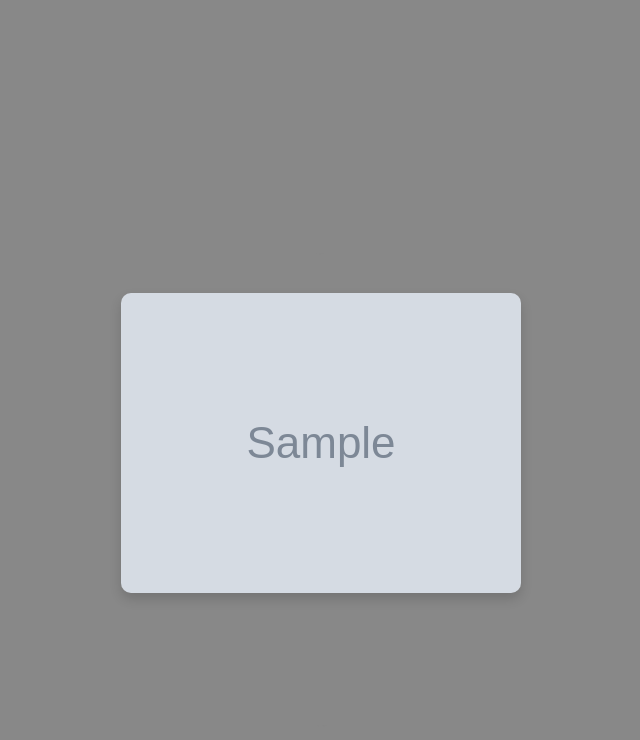
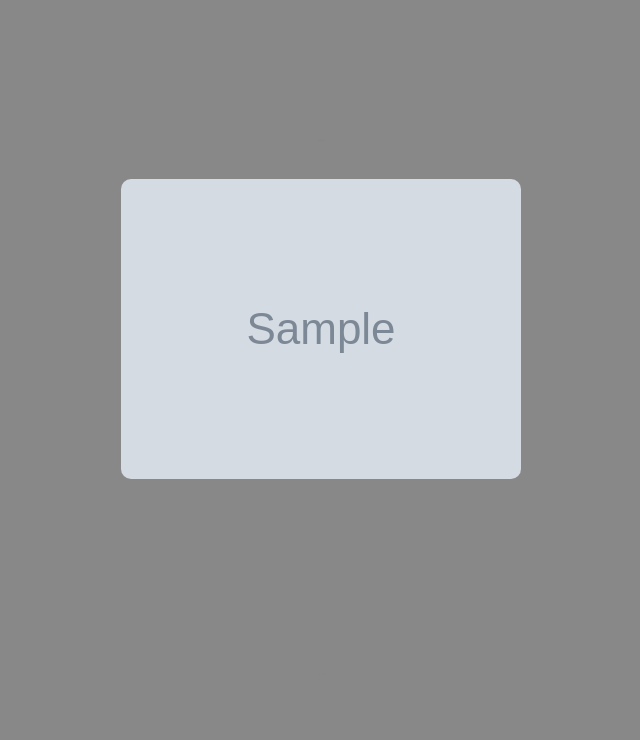
Before and after one commit to fed3c3sa/book_publishing_api, a Python web app: template templates/book.html in a window 1280 px wide. Shown: the top 740 px of the page, without its empty margins (319-959 px from the left). Run offline with Jinja, Linux system fonts and the light colour scheme; the template is opened without the code that fills it: most values are stand-ins (such as "Sample title", 1, 10 or a date in 2020); grey boxes marked "Sample" are stand-in pictures.

Commit message:
improve impagination

```diff
--- a/templates/base.html
+++ b/templates/base.html
@@ -7,109 +7,129 @@
     <style>
         @page {
             size: {{ page_size }};
-            margin: {{ margin }}cm; /* Consider reducing {{ margin }} value if it's too large, e.g., 1.5cm or 2cm */
-            @top-center {
+            margin: {{ margin }}cm;
+            @bottom-center {
                 content: {% if show_page_numbers %}"Page " counter(page){% else %}''{% endif %};
-                font-family: {{ font_family }}, Arial, sans-serif; /* Added fallback fonts */
-                font-size: 9pt; /* Slightly smaller for a cleaner footer/header */
-                color: #666; /* Softer color for page numbers */
+                font-family: {{ font_family }}, Arial, sans-serif;
+                font-size: 9pt;
+                color: #555;
+                vertical-align: top;
             }
         }
         body {
-            font-family: {{ font_family }}, Verdana, Geneva, sans-serif; /* Added fallback fonts */
+            font-family: {{ font_family }}, "Helvetica Neue", Helvetica, Arial, sans-serif;
             font-size: {{ font_size }}pt;
-            line-height: 1.55; /* Slightly adjusted for readability and space */
+            line-height: 1.5;
             color: {{ text_color }};
-            background-color: {{ background_color }};
-            /* text-align: left; /* Consider for younger kids as justify can create large gaps. Or keep justify if preferred. */
+            background-color: {{ background_color }}; /* Ensure this is set to #FFFFFF or your desired page color */
+            -webkit-hyphens: auto;
+            -moz-hyphens: auto;
+            -ms-hyphens: auto;
+            hyphens: auto;
+        }
+        .title-page-container {
+            display: flex;
+            flex-direction: column;
+            justify-content: center;
+            align-items: center;
+            min-height: 80vh;
+            text-align: center;
         }
         .book-title {
-            font-size: {{ title_font_size }}pt; /* Ensure this is large enough, e.g., 36pt or more */
+            font-size: {{ title_font_size }}pt;
             font-weight: bold;
-            text-align: center;
-            margin-top: 20%; /* Reduced from 30% to lessen blank space */
-            margin-bottom: 1cm; /* Added bottom margin for spacing before cover image */
             color: {{ title_color }};
-            text-shadow: 2px 2px 4px rgba(0,0,0,0.1); /* Subtle shadow for depth */
+            text-shadow: 1px 1px 2px rgba(0,0,0,0.1);
+            margin-top: 0;
+            margin-bottom: 0.5cm;
         }
-        .cover-image {
-            display: block;
-            margin: 1cm auto 2cm auto; /* Reduced top margin */
-            max-width: 75%; /* Slightly reduced if you want more text space around, or keep at 80% */
-            max-height: 55%; /* Adjusted slightly */
-            height: auto; /* Ensures aspect ratio is maintained */
-            object-fit: contain; /* Ensures entire image is visible within bounds */
-            border-radius: 10px; /* Softer, more modern rounded corners */
-            box-shadow: 0 6px 12px rgba(0,0,0,0.15); /* Enhanced shadow */
+        .cover-image { /* For centering the main cover image */
+            display: block; /* Essential for margin: auto to work for centering */
+            margin: 0.5cm auto 1cm auto; /* Top, Right/Left (auto for center), Bottom */
+            max-width: 60%;
+            max-height: 45vh;
+            height: auto;
+            object-fit: contain;
+            border-radius: 10px;
+            /* Specific border styling will be in themes for this class too if needed, or a general .image style can apply */
         }
         .chapter {
             page-break-before: always;
-            padding-top: 0.5cm; /* Add a little space at the top of the chapter page, if not covered by header margin */
+            padding-top: 0.2cm;
         }
         .chapter-title {
-            font-size: {{ chapter_title_font_size }}pt; /* Ensure this is impactful, e.g., 24pt or more */
+            font-size: {{ chapter_title_font_size }}pt;
             font-weight: bold;
             text-align: center;
-            margin-top: 1cm; /* Reduced from 2cm */
-            margin-bottom: 1cm; /* Reduced from 1.5cm */
+            margin-top: 0.5cm;
+            margin-bottom: 1cm;
             color: {{ chapter_title_color }};
-            padding-bottom: 0.3cm; /* Reduced from 0.5cm */
-            border-bottom: 3px solid {{ chapter_title_color }}; /* Made border slightly thicker */
-            /* Consider more creative borders in theme-specific styles */
+            padding-bottom: 0.3cm;
         }
         .paragraph {
             text-indent: 1.5em;
-            margin-bottom: 0.8em; /* Reduced from 1em to tighten paragraphs */
-            text-align: justify; /* Keep if desired, but be mindful of gaps for young readers */
-            line-height: 1.6; /* Ensure good readability within paragraphs */
+            margin-bottom: 0.7em;
+            text-align: justify !important;
+            text-align-last: left;
+            line-height: 1.6;
         }
-        .image-container {
-            margin: 1cm auto; /* Reduced from 1.5cm */
-            text-align: center;
+        .image-container { /* For images within chapters that are NOT floated */
+            text-align: center; /* This centers inline-block or inline images */
+            margin: 0.8cm auto;
+        }
+        .image-container .image { /* If the image itself is display:block, it needs margin:auto */
+             margin-left: auto;
+             margin-right: auto;
         }
         .image-container.float-right {
             float: right;
-            margin: 0.2cm 0 0.5cm 0.8cm; /* Adjusted margins for tighter wrap */
-            max-width: 45%; /* Slightly increased for impact, adjust as needed */
+            margin: 0.1cm 0 0.4cm 0.7cm;
+            max-width: 48%;
+            text-align: left; /* Reset text-align for floated containers */
+        }
+        .image-container.float-right .image {
+            margin-left: 0; /* Override auto margins for floated images */
+            margin-right: 0;
         }
         .image-container.float-left {
             float: left;
-            margin: 0.2cm 0.8cm 0.5cm 0; /* Adjusted margins for tighter wrap */
-            max-width: 45%; /* Slightly increased for impact, adjust as needed */
+            margin: 0.1cm 0.7cm 0.4cm 0;
+            max-width: 48%;
+            text-align: left; /* Reset text-align for floated containers */
         }
-        .image {
+         .image-container.float-left .image {
+            margin-left: 0; /* Override auto margins for floated images */
+            margin-right: 0;
+        }
+        .image { /* General image styling */
             max-width: 100%;
-            height: auto; /* Crucial for responsive images */
-            border-radius: 8px; /* Consistent rounded corners */
-            box-shadow: 0 4px 8px rgba(0, 0, 0, 0.15); /* Softer, more modern shadow */
-            display: block; /* Prevents extra space below image if it's inline */
+            height: auto;
+            display: block; /* Make images block elements by default */
+            border-radius: 6px;
+            box-shadow: 0 3px 6px rgba(0,0,0,0.12);
+            /* Basic border, themes will enhance this */
+            border: 1px solid #ccc; /* A very basic default border, themes should override */
         }
         .image-caption {
             font-style: italic;
-            font-size: 0.85em; /* Slightly smaller for distinction */
-            margin-top: 0.4em; /* Reduced margin */
+            font-size: 0.8em;
+            margin-top: 0.3em;
             text-align: center;
-            color: #555; /* Softer color for captions */
+            color: #444;
         }
         .page-break {
             page-break-after: always;
         }
         .decorative-border {
             border: {{ border_width }}px {{ border_style }} {{ border_color }};
-            padding: 0.8cm; /* Reduced from 1cm */
-            margin: 0.8cm 0; /* Adjusted margin */
-            border-radius: {{ border_radius }}px; /* e.g. 10px or 15px for a softer look */
-            /* Background color for decorative border will be handled in themes */
+            padding: 0.7cm;
+            margin: 0.7cm auto;
+            border-radius: {{ border_radius }}px;
         }
         .clearfix::after {
             content: "";
             clear: both;
             display: table;
-        }
-
-        /* Styles for text_with_image block */
-        .text-with-image-block .paragraph {
-             /* Allow text to flow naturally around the floated image container */
         }
 
         {% block additional_styles %}{% endblock %}
--- a/templates/book.html
+++ b/templates/book.html
@@ -1,111 +1,120 @@
 {% extends "base.html" %}
 
 {% block additional_styles %}
+    body {
+        /* {{ background_color }} is set in base.html and should be controlled by your variable */
+    }
+
     {% if theme == "children" %}
     /* Children's book theme - Playful and Bright */
-    body {
-        background-color: #fffcf0; /* Softer than floralwhite */
-        /* Consider a very subtle background pattern if the renderer supports it:
-           background-image: url('path/to/light_pattern.png');
-        */
-    }
     .book-title {
-        font-family: 'Comic Sans MS', 'Chalkboard SE', 'Kristen ITC', cursive, sans-serif; /* Playful fonts */
-        color: {{ title_color|default('#e74c3c') }}; /* Cheerful red */
+        font-family: 'Comic Sans MS', 'Chalkboard SE', 'Kristen ITC', cursive, sans-serif;
+        color: {{ title_color|default('#e74c3c') }};
     }
     .chapter-title {
-        font-family: 'Comic Sans MS', 'Chalkboard SE', 'Kristen ITC', cursive, sans-serif; /* Consistent playful font */
-        color: {{ chapter_title_color|default('#ff6b6b') }}; /* Bright pink/coral */
-        border-bottom: none; /* Remove default border */
-        padding-bottom: 0.5cm;
-        position: relative; /* For pseudo-elements */
+        font-family: 'Comic Sans MS', 'Chalkboard SE', 'Kristen ITC', cursive, sans-serif;
+        color: {{ chapter_title_color|default('#ff6b6b') }};
+        border-bottom: 3px dotted {{ chapter_title_color|default('#ff6b6b') }};
+        padding-bottom: 0.4cm;
+        margin-bottom: 1.2cm;
     }
-    .chapter-title::after { /* Fun underline effect */
-        content: '';
-        display: block;
-        width: 100px; /* Adjust width as needed */
-        height: 4px;
-        background-color: {{ chapter_title_color|default('#ff6b6b') }};
-        border-radius: 2px;
-        margin: 0.2cm auto 0 auto; /* Center the underline */
+    .chapter-title::before, .chapter-title::after { /* Sparkles */
+        content: '✧';
+        font-size: 0.8em;
+        color: {{ chapter_title_color|default('#ff9a00') }};
+        padding: 0 5px;
     }
     .decorative-border {
-        border: {{ border_width|default(3) }}px dashed {{ border_color|default('#f7b731') }}; /* Playful orange dash */
-        background-color: #fff9e6; /* Very light yellow */
-        border-radius: {{ border_radius|default(15) }}px; /* More rounded */
-        padding: 0.6cm;
+        border: {{ border_width|default(3) }}px dashed {{ border_color|default('#f7b731') }};
+        background-color: transparent;
+        border-radius: {{ border_radius|default(15) }}px;
+        padding: 0.5cm;
     }
-    .image {
-        border: 3px solid #fdebd0; /* Light, playful border around images */
+    .image, .cover-image { /* Cool border for children's theme images */
+        border: 5px solid {{ border_color|default('#ffdd77') }}; /* Cheerful yellow border */
+        padding: 4px; /* Padding creates an inner "matting" effect */
+        background-color: {{ background_color|default('#FFFFFF') }}; /* Image sits on page background, padding shows border color */
+        border-radius: 12px;
+        box-shadow: 0 4px 8px rgba(0,0,0,0.15);
     }
 
     {% elif theme == "fantasy" %}
     /* Fantasy book theme - Magical and Whimsical */
-    body {
-        background-color: #f4f0f8; /* Light lavender tint */
-    }
     .book-title {
-        font-family: 'Luminari', 'Papyrus', 'Georgia Pro', serif; /* Whimsical/Fantasy fonts */
-        color: {{ title_color|default('#5e3370') }}; /* Deep purple */
+        font-family: 'Luminari', 'Papyrus', 'Times New Roman', serif;
+        color: {{ title_color|default('#5D3A9B') }};
     }
     .chapter-title {
-        font-family: 'Luminari', 'Papyrus', 'Georgia Pro', serif;
-        color: {{ chapter_title_color|default('#4b0082') }}; /* Indigo */
-        border-bottom: 2px dotted {{ chapter_title_color|default('#8a2be2') }}; /* Ornate dotted border */
-        padding-bottom: 0.4cm;
-        background: linear-gradient(to bottom, transparent 0%, #f8f4ff 100%); /* Subtle gradient background */
+        font-family: 'Luminari', 'Papyrus', 'Times New Roman', serif;
+        color: {{ chapter_title_color|default('#4b0082') }};
+        border-top: 1px solid {{ chapter_title_color|default('#8a2be2') }};
+        border-bottom: 1px solid {{ chapter_title_color|default('#8a2be2') }};
+        padding-top: 0.3cm;
+        padding-bottom: 0.3cm;
+        letter-spacing: 0.5px;
+    }
+    .chapter-title::before { /* Scroll Icon */
+        content: "📜 ";
+        font-size: 0.7em;
+        opacity: 0.7;
+        padding-right: 5px;
     }
     .decorative-border {
-        border: {{ border_width|default(2) }}px double {{ border_color|default('#7d5bbe') }}; /* Elegant purple double border */
-        background-color: #fdfaff; /* Very light purple */
+        border: {{ border_width|default(2) }}px double {{ border_color|default('#7d5bbe') }};
+        background-color: transparent;
         border-radius: {{ border_radius|default(8) }}px;
-        box-shadow: 0 0 10px rgba(125, 91, 190, 0.1);
+        box-shadow: 0 0 8px rgba(125, 91, 190, 0.2);
     }
-    .image {
-        box-shadow: 0 5px 10px rgba(75, 0, 130, 0.2); /* Purple-ish shadow */
+    .image, .cover-image { /* Cool border for fantasy theme images */
+        border: 3px groove {{ border_color|default('#ab87ff') }}; /* Grooved border for a subtle 3D effect */
+        padding: 5px;
+        background-color: {{ background_color|default('#FFFFFF') }};
+        border-radius: 10px;
+        box-shadow: 0 0 10px 2px {{ chapter_title_color|default('rgba(138, 43, 226, 0.4)') }}; /* Magical glow */
     }
 
     {% elif theme == "adventure" %}
     /* Adventure book theme - Bold and Exciting */
-    body {
-        background-color: #fdfaf6; /* Off-white, slightly warm */
-    }
     .book-title {
-        font-family: 'Copperplate', 'Impact', 'Franklin Gothic Medium', sans-serif; /* Bold, adventurous fonts */
-        color: {{ title_color|default('#c0392b') }}; /* Strong red */
+        font-family: 'Copperplate', 'Impact', 'Arial Black', sans-serif;
+        color: {{ title_color|default('#b33939') }};
     }
     .chapter-title {
-        font-family: 'Copperplate', 'Impact', 'Franklin Gothic Medium', sans-serif;
-        color: {{ chapter_title_color|default('#3a5a40') }}; /* Dark green */
-        border-bottom: none;
-        border-top: 3px solid {{ chapter_title_color|default('#588157') }};
-        border-bottom: 3px solid {{ chapter_title_color|default('#588157') }};
-        padding-top: 0.4cm;
-        padding-bottom: 0.4cm;
-        letter-spacing: 1px; /* Add some spacing for a bolder look */
+        font-family: 'Copperplate', 'Impact', 'Arial Black', sans-serif;
+        color: {{ chapter_title_color|default('#2c3e50') }};
+        border-bottom: 4px solid {{ chapter_title_color|default('#784F32') }}; /* Darker Brown */
+        text-transform: uppercase;
+        letter-spacing: 1.5px;
+    }
+    .chapter-title::after { /* Compass Icon */
+        content: " 🧭";
+        font-size: 0.7em;
+        opacity: 0.8;
+        padding-left: 5px;
     }
     .decorative-border {
-        border: {{ border_width|default(4) }}px solid {{ border_color|default('#8c5e3c') }}; /* Earthy brown, thicker border */
-        background-color: #f9f5eb; /* Light beige */
-        border-radius: {{ border_radius|default(5) }}px; /* Less rounded, more rugged */
+        border: {{ border_width|default(4) }}px solid {{ border_color|default('#8c5e3c') }};
+        background-color: transparent;
+        border-radius: {{ border_radius|default(4) }}px;
     }
-    .image {
-        border: 4px solid #d4a373; /* Earthy border for images */
+    .image, .cover-image { /* Cool border for adventure theme images */
+        border: 6px ridge {{ border_color|default('#8B4513') }}; /* SaddleBrown - like a heavier wooden frame */
+        padding: 3px;
+        background-color: {{ background_color|default('#FFFFFF') }};
+        border-radius: 5px;
+        box-shadow: 2px 2px 7px rgba(0,0,0,0.25);
     }
+
     {% endif %}
-
-    /* Ensure specific font families are available or use web safe fonts */
-    /* Example: @import url('https://fonts.googleapis.com/css2?family=YourKidFont&display=swap'); */
-    /* body { font-family: 'YourKidFont', {{ font_family }}; } */
-
 {% endblock %}
 
 {% block content %}
-    <div class="book-title">{{ title }}</div>
-
-    {% if cover_image_path %}
-    <img src="{{ cover_image_path }}" alt="Cover Image" class="cover-image">
-    {% endif %}
+    <div class="title-page-container">
+        <div class="book-title">{{ title }}</div>
+        {% if cover_image_path %}
+        <img src="{{ cover_image_path }}" alt="Cover Image" class="cover-image">
+        {% endif %}
+    </div>
 
     <div class="page-break"></div>
 
@@ -129,7 +138,8 @@
                 <div class="clearfix"></div>
                 {% endif %}
             {% elif content_block.type == 'text_with_image' %}
-                <div class="text-with-image-block clearfix"> <div class="image-container float-{{ content_block.image_position|default('right') }}">
+                <div class="text-with-image-block clearfix">
+                    <div class="image-container float-{{ content_block.image_position|default('right') }}">
                         <img src="{{ content_block.image_path }}" alt="{{ content_block.image_alt_text }}" class="image">
                         {% if content_block.image_caption %}
                         <div class="image-caption">{{ content_block.image_caption }}</div>
```
